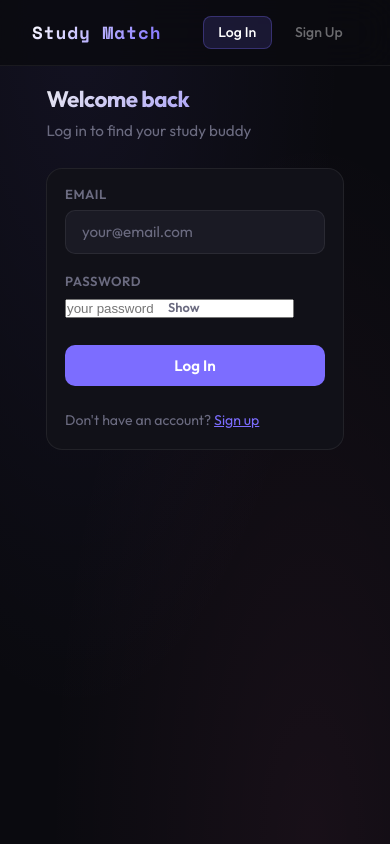
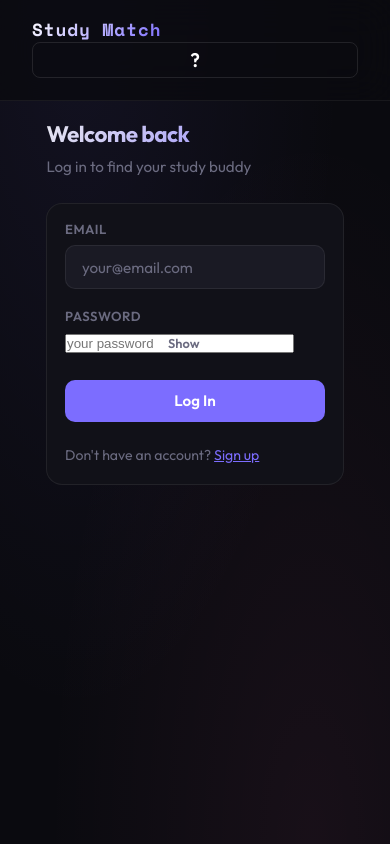
Before and after one commit to ayeshahassan15/Study-Match, a React (Vite) app in the folder client/: page /login in a window 390 px wide. Built offline with nearby package versions, Linux system fonts and the light colour scheme.

Commit message:
add hamburger menu for mobile

```diff
--- a/client/src/components/Navbar.css
+++ b/client/src/components/Navbar.css
@@ -12,10 +12,11 @@
   position: sticky;
   top: 0;
   z-index: 100;
+  flex-wrap: wrap;
 }
 
 .brand {
-  font-family: 'Space Mono', monospace;
+  font-family: "Space Mono", monospace;
   color: white;
   font-size: 1.1rem;
   font-weight: 700;
@@ -26,9 +27,28 @@
   background-clip: text;
 }
 
+.hamburger {
+  display: none;
+  background: transparent;
+  border: 1px solid rgba(255,255,255,0.1);
+  color: white;
+  font-size: 1.2rem;
+  padding: 0.3rem 0.7rem;
+  border-radius: 8px;
+  cursor: pointer;
+  transition: all 0.2s;
+}
+
+.hamburger:hover {
+  background: rgba(255,255,255,0.05);
+  transform: none;
+  box-shadow: none;
+}
+
 .nav-links {
   display: flex;
   gap: 0.5rem;
+  align-items: center;
 }
 
 .nav-links a {
@@ -52,6 +72,7 @@
   background: rgba(124, 109, 255, 0.15);
   border-color: rgba(124, 109, 255, 0.3);
 }
+
 .nav-user {
   color: rgba(255, 255, 255, 0.5);
   font-size: 0.88rem;
@@ -64,7 +85,7 @@
   border: 1px solid rgba(255, 255, 255, 0.1);
   padding: 0.4rem 0.9rem;
   font-size: 0.88rem;
-  font-family: 'Outfit', sans-serif;
+  font-family: "Outfit", sans-serif;
   border-radius: 8px;
   cursor: pointer;
   transition: all 0.2s;
@@ -77,3 +98,35 @@
   transform: none;
   box-shadow: none;
 }
+
+@media (max-width: 640px) {
+  .hamburger {
+    display: block;
+  }
+
+  .nav-links {
+    display: none;
+    width: 100%;
+    flex-direction: column;
+    align-items: flex-start;
+    padding: 0.8rem 0;
+    gap: 0.3rem;
+  }
+
+  .nav-links.open {
+    display: flex;
+  }
+
+  .nav-links a {
+    width: 100%;
+  }
+
+  .logout-btn {
+    width: 100%;
+    text-align: left;
+  }
+
+  .nav-user {
+    padding: 0.4rem 0.9rem;
+  }
+}
--- a/client/src/components/Navbar.jsx
+++ b/client/src/components/Navbar.jsx
@@ -1,3 +1,4 @@
+import { useState } from "react";
 import { NavLink, useNavigate } from "react-router-dom";
 import { useAuth } from "../context/AuthContext";
 import "./Navbar.css";
@@ -5,28 +6,33 @@ import "./Navbar.css";
 function Navbar() {
   const { user, logout } = useAuth();
   const navigate = useNavigate();
+  const [menuOpen, setMenuOpen] = useState(false);
 
   const handleLogout = () => {
     logout();
     navigate("/login");
+    setMenuOpen(false);
   };
 
   return (
     <nav className="navbar">
       <span className="brand">Study Match</span>
-      <div className="nav-links">
+      <button className="hamburger" onClick={() => setMenuOpen(!menuOpen)}>
+        {menuOpen ? "?" : "?"}
+      </button>
+      <div className={`nav-links ${menuOpen ? "open" : ""}`}>
         {user ? (
           <>
-            <NavLink to="/" end>Register</NavLink>
-            <NavLink to="/students">All Students</NavLink>
-            <NavLink to="/match">Find Match</NavLink>
+            <NavLink to="/" end onClick={() => setMenuOpen(false)}>Register</NavLink>
+            <NavLink to="/students" onClick={() => setMenuOpen(false)}>All Students</NavLink>
+            <NavLink to="/match" onClick={() => setMenuOpen(false)}>Find Match</NavLink>
             <span className="nav-user">Hi, {user.name}</span>
             <button className="logout-btn" onClick={handleLogout}>Log out</button>
           </>
         ) : (
           <>
-            <NavLink to="/login">Log In</NavLink>
-            <NavLink to="/signup">Sign Up</NavLink>
+            <NavLink to="/login" onClick={() => setMenuOpen(false)}>Log In</NavLink>
+            <NavLink to="/signup" onClick={() => setMenuOpen(false)}>Sign Up</NavLink>
           </>
         )}
       </div>
```
